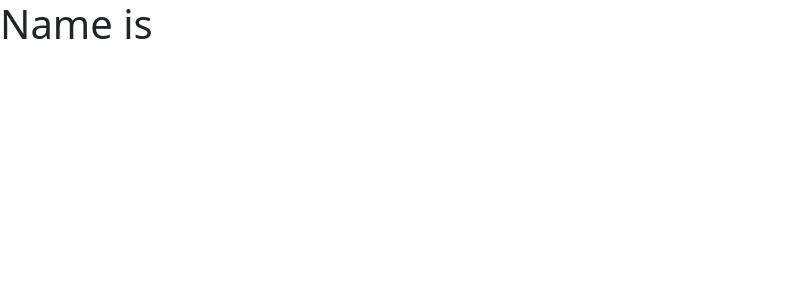
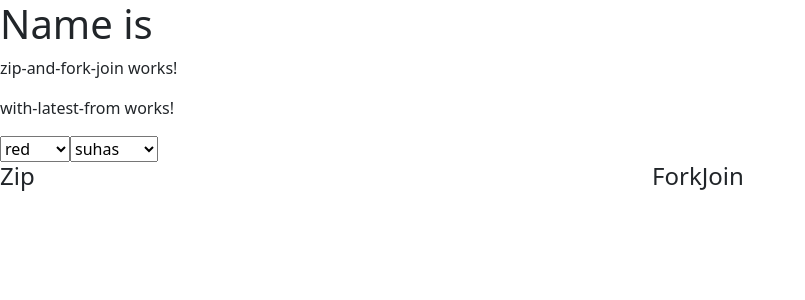
Before and after one commit to Digital-Trainee/rxjs, an Angular app: page /zip-forkjoin in a window 1280 px wide. Before the commit this address led to /. Shown: the top 300 px of the page, without its empty margins (0-805 px from the left). Built offline with nearby package versions, Linux system fonts and the light colour scheme.

Commit message:
Here We Are Try Zip And ForkJoin operator and print in html page

```diff
--- a/src/app/app.routes.ts
+++ b/src/app/app.routes.ts
@@ -24,6 +24,7 @@ import { SwitchMapExampleComponent } from './switch-map-example/switch-map-examp
 import { ExhaustMapComponent } from './exhaust-map/exhaust-map.component';
 import { ShareReplyComponent } from './share-reply/share-reply.component';
 import { WithLatestFromComponent } from './with-latest-from/with-latest-from.component';
+import { ZipAndForkJoinComponent } from './zip-and-fork-join/zip-and-fork-join.component';
 
 export const routes: Routes = [
   {path:'',component: IntervalComponent },
@@ -51,6 +52,7 @@ export const routes: Routes = [
   {path : 'map-switch-example',component:SwitchMapExampleComponent},
   {path : 'map-exhaust',component:ExhaustMapComponent},
   {path : 'share-reply',component:ShareReplyComponent},
-  {path : 'combine-latest',component:WithLatestFromComponent}
+  {path : 'combine-latest',component:WithLatestFromComponent},
+  {path : 'zip-forkjoin',component:ZipAndForkJoinComponent}
 
 ];
--- /dev/null
+++ b/src/app/zip-and-fork-join/zip-and-fork-join.component.html
@@ -0,0 +1,23 @@
+<p>zip-and-fork-join works!</p>
+<p>with-latest-from works!</p>
+<select #colorsId>
+  <option *ngFor="let col of colors" [value]="col">{{col}}</option>
+</select>
+
+<select #namesId>
+  <option *ngFor="let na of names" [value]="na">{{na}}</option>
+</select>
+
+
+
+<div class="row">
+  <div class="col-md-6">
+    <h4>Zip</h4>
+    <div class="wrapper" id="zipid"></div>
+  </div>
+  <div class="col-md-6">
+    <h4>ForkJoin</h4>
+    <div class="wrapper" id="forkJoinId"></div>
+
+  </div>
+</div>
--- /dev/null
+++ b/src/app/zip-and-fork-join/zip-and-fork-join.component.ts
@@ -0,0 +1,45 @@
+import { CommonModule } from '@angular/common';
+import { AfterViewInit, Component, ElementRef, ViewChild } from '@angular/core';
+import { forkJoin, fromEvent, map, take, zip } from 'rxjs';
+
+@Component({
+  selector: 'app-zip-and-fork-join',
+  standalone: true,
+  imports: [CommonModule],
+  templateUrl: './zip-and-fork-join.component.html',
+  styleUrl: './zip-and-fork-join.component.scss'
+})
+export class ZipAndForkJoinComponent implements AfterViewInit {
+  colors:any = ['red','yellow','green','pink','black','silver'];
+  names:any = ['suhas','rupa','maya','nilesh','suvarna','nilbor','a2zithub'];
+
+  @ViewChild('colorsId') colorsId?:ElementRef;
+  @ViewChild('namesId') namesId?:ElementRef;
+
+  ngAfterViewInit(): void {
+    const nameOps = fromEvent<any>(this.namesId?.nativeElement,'change').pipe(map(res => res.target.value))
+    const colorOps = fromEvent<any>(this.colorsId?.nativeElement,'change').pipe(map(res => res.target.value))
+
+    zip(nameOps,colorOps).subscribe((res:any)=>{
+      console.log(res); // when both value change that time this zip operator has work
+      this.createBox(res[1],res[0],'zipid')
+    })
+
+
+    const nameFlokJoin = fromEvent<any>(this.namesId?.nativeElement,'change').pipe(map(res => res.target.value),take(2))
+    const colorFlokJoin = fromEvent<any>(this.colorsId?.nativeElement,'change').pipe(map(res => res.target.value),take(3))
+
+    forkJoin(nameFlokJoin,colorFlokJoin).subscribe((res:any)=>{
+      console.log('FlokJoin ',res); // when file take operator take that last value of both observables that time this forkjoin has work and this is only one time execute
+      this.createBox(res[1],res[0],'forkJoinId');
+    })
+  }
+
+  createBox(color:any,name:any,containerId:any)
+  {
+    let li = document.createElement('div');
+    li.innerText = name;
+    li.style.background = color;
+    document.getElementById(containerId)?.appendChild(li);
+  }
+}
```
Also changed, not shown: src/app/zip-and-fork-join/zip-and-fork-join.component.scss (added), 1 other file (tests, documents, lock files or other folders).
